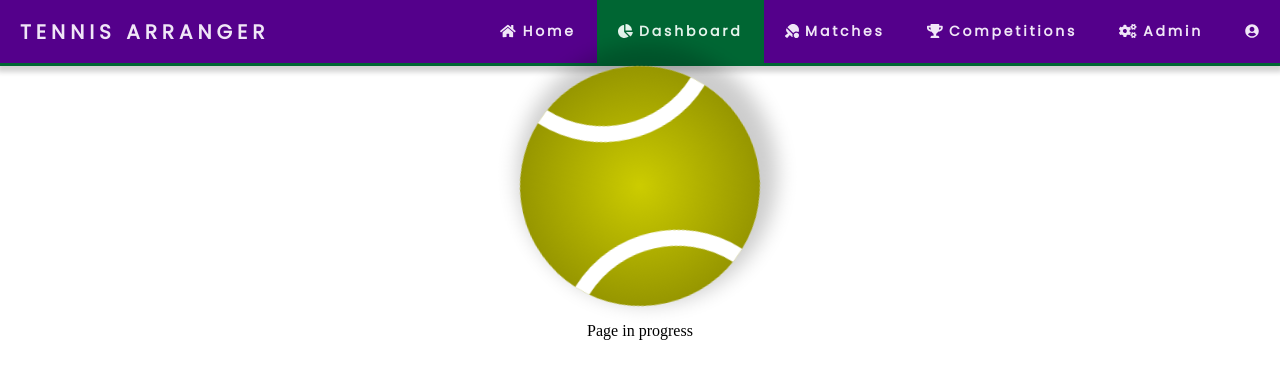
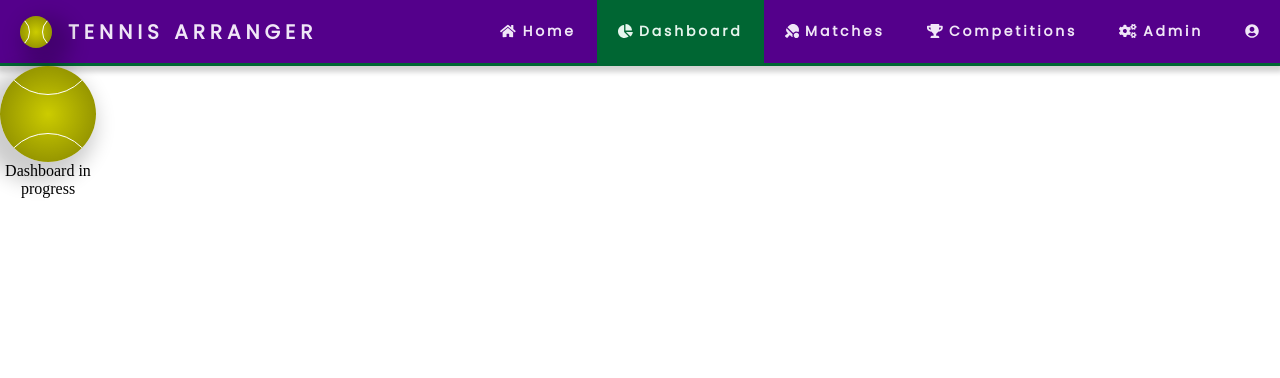
Before and after one commit to JustinRickard/TennisMatchArranger, an Angular app in the folder frontend/portal/: page /dashboard in a window 1280 px wide. Shown: the top 378 px of the page. Built offline with nearby package versions, Linux system fonts and the light colour scheme.

Commit message:
Add ball to logo

```diff
--- a/frontend/portal/src/app/app.module.ts
+++ b/frontend/portal/src/app/app.module.ts
@@ -18,6 +18,7 @@ import { UserDetailsComponent } from './admin/users/user-details/user-details.co
 import { RolesComponent } from './admin/roles/roles/roles.component';
 import { RoleDetailsComponent } from './admin/roles/role-details/role-details.component';
 import { BallComponent } from './shared/ball/ball.component';
+import { LoaderComponent } from './shared/loader/loader.component';
 
 @NgModule({
   declarations: [
@@ -32,7 +33,8 @@ import { BallComponent } from './shared/ball/ball.component';
     UserDetailsComponent,
     RolesComponent,
     RoleDetailsComponent,
-    BallComponent
+    BallComponent,
+    LoaderComponent
   ],
   imports: [
     BrowserModule,
--- a/frontend/portal/src/app/dashboard/dashboard.component.html
+++ b/frontend/portal/src/app/dashboard/dashboard.component.html
@@ -1 +1 @@
-<ball spin=true text="Page in progress"></ball>
+<loader message="Dashboard in progress" className="medium"></loader>
--- a/frontend/portal/src/app/home/home.component.html
+++ b/frontend/portal/src/app/home/home.component.html
@@ -1 +1 @@
-<ball spin=true text="Page in progress"></ball>
+<loader message="Home page in progress" className="medium"></loader>
--- a/frontend/portal/src/app/matches/matches.component.html
+++ b/frontend/portal/src/app/matches/matches.component.html
@@ -1 +1 @@
-<ball spin=true text="Page in progress"></ball>
+<loader message="Matches page in progress" className="medium"></loader>
--- a/frontend/portal/src/app/nav/nav/nav.component.html
+++ b/frontend/portal/src/app/nav/nav/nav.component.html
@@ -1,5 +1,8 @@
 <nav>
     <div class="logo">
+        <div class="ball-container">
+            <ball [spin]="false"></ball>
+        </div>
         <h4>Tennis Arranger</h4>
     </div>
     <ul class="nav-links" [ngClass]="{'nav-active': navActive}">
--- a/frontend/portal/src/app/nav/nav/nav.component.scss
+++ b/frontend/portal/src/app/nav/nav/nav.component.scss
@@ -26,6 +26,13 @@ nav {
         text-transform: uppercase;
         letter-spacing: 0.25em;
         font-size: 20px;
+        display: flex;
+        align-items: center;
+        .ball-container {
+            width: 2rem;
+            height: 2rem;
+            margin-right: 1rem;
+        }
     }
     .nav-links {
         display: flex;
@@ -54,7 +61,7 @@ nav {
 
             ul.link-group {
                 max-height: 0;
-                transition: max-height 1s linear 0.1s;
+                transition: max-height 0.1s linear 0.1s;
                 overflow: hidden;
                 position: absolute;
                 top: calc(4.0em - $border-width);
@@ -62,7 +69,7 @@ nav {
                 background-color: lighten($color-primary, 15%);
                 &.expanded {
                     max-height: 100em;
-                    transition: max-height 3s linear 0.5s;
+                    //transition: max-height 0.1s linear 0.1s;
                 }
                 &.account {
                     right: 0;
--- a/frontend/portal/src/app/shared/ball/ball.component.html
+++ b/frontend/portal/src/app/shared/ball/ball.component.html
@@ -1,4 +1,2 @@
-<div class="loader">
-    <div class="tennis-ball {{spin && 'spin' }}"></div>
-    <div class="text">{{[(text)]}}</div>
-</div>
+
+<div class="tennis-ball {{spin === true && 'spin' }}"></div>
--- a/frontend/portal/src/app/shared/ball/ball.component.scss
+++ b/frontend/portal/src/app/shared/ball/ball.component.scss
@@ -1,25 +1,12 @@
-.loader {
-  display: flex;
-  flex-direction: column;
-  align-items: center;
-  justify-content: space-around;
-  .text {
-    margin-top: 1rem;
-  }
-
-
   .tennis-ball {
-    //position: absolute;
+    position: relative;
     overflow: hidden;
-    height: 15em;
-    width: 15em;
-    top: 50%;
-    left: 50%;
+    height: 100%;
+    width: 100%;
     border-radius: 50%;
     background-color: #cc0;
     background: radial-gradient(ellipse at center, #cc0 0%, darken(#cc0, 15) 100%);;
     box-sizing: border-box;
-    transform: translate(-50%, -50%) rotate(30deg);
     box-shadow: 10px 10px 20px 10px rgba(#000, .2);
 
     &:before,
@@ -29,7 +16,7 @@
       display: block;
       height: 100%;
       width: 100%;
-      border: solid 1em #fff;
+      border: solid .01rem #fff;
       border-radius: 50%;
       box-sizing: border-box;
     }
@@ -44,7 +31,7 @@
 
     &.spin {
       animation-name: spin;
-      animation-duration: 7000ms;
+      animation-duration: 4000ms;
       animation-iteration-count: infinite;
       animation-timing-function: linear;
 
@@ -58,4 +45,3 @@
     }
     }
   }
-}
--- a/frontend/portal/src/app/shared/ball/ball.component.ts
+++ b/frontend/portal/src/app/shared/ball/ball.component.ts
@@ -8,7 +8,6 @@ import { Component, OnInit, Input } from '@angular/core';
 export class BallComponent implements OnInit {
 
   @Input() spin: boolean;
-  @Input() text: string = "Loading...";
   constructor() { }
 
   ngOnInit() {
--- /dev/null
+++ b/frontend/portal/src/app/shared/loader/loader.component.html
@@ -0,0 +1,4 @@
+<div class="loader {{ className }}">
+    <ball [spin]="true"></ball>
+    <label>{{message}}</label>
+</div>
--- /dev/null
+++ b/frontend/portal/src/app/shared/loader/loader.component.scss
@@ -0,0 +1,17 @@
+$large: 10rem;
+$medium: 6rem;
+$small: 3rem;
+$tiny: 2rem;
+
+.loader {
+    width: $large;
+    height: $large;
+    &.medium {
+        width: $medium;
+        height: $medium;
+    }
+    &.small {
+        width: $small;
+        height: $small;
+    }
+}
--- /dev/null
+++ b/frontend/portal/src/app/shared/loader/loader.component.ts
@@ -0,0 +1,17 @@
+import { Component, OnInit, Input } from '@angular/core';
+
+@Component({
+  selector: 'loader',
+  templateUrl: './loader.component.html',
+  styleUrls: ['./loader.component.scss']
+})
+export class LoaderComponent implements OnInit {
+
+  @Input() message: string;
+  @Input() className: string;
+  constructor() { }
+
+  ngOnInit() {
+  }
+
+}
```
Also changed, not shown: 1 other file (tests, documents, lock files or other folders).
